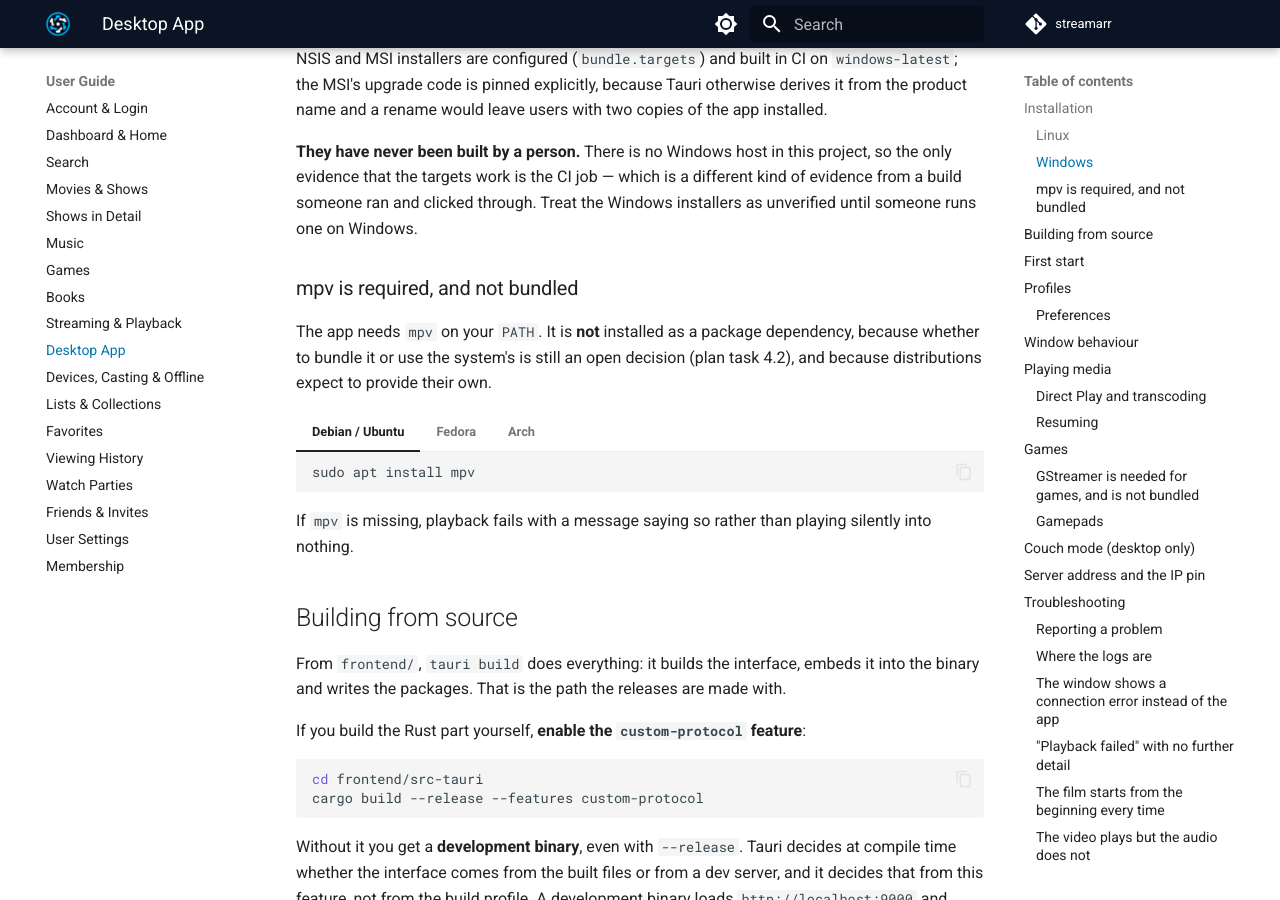
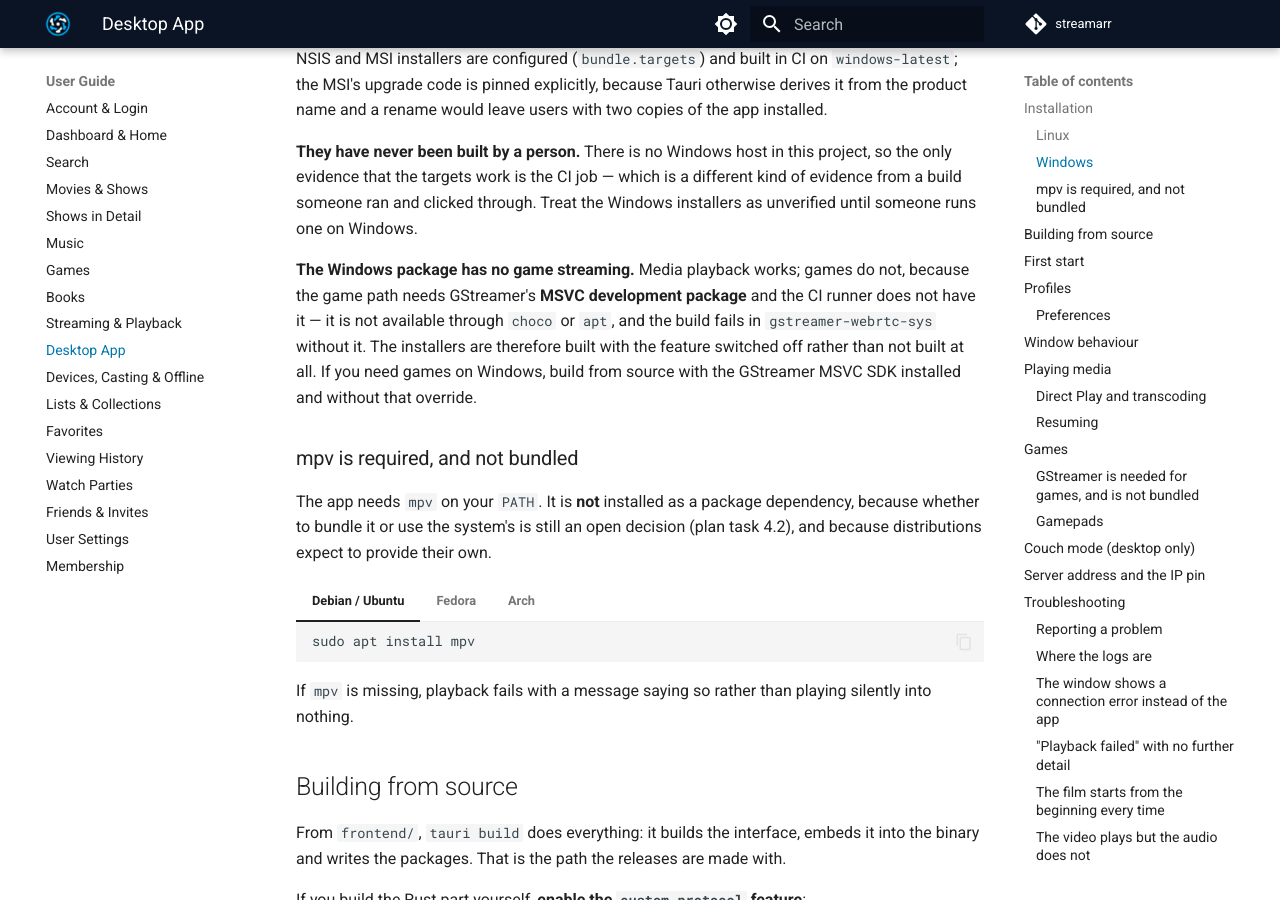
Before and after one commit to luebke-dev/streamarr, an MkDocs documentation site: the page built from docs/docs/user-guide/desktop.md, in a window 1280 px wide and 900 px high, scrolled down 1395 px. Built offline with MkDocs 1.6.1 and Material for MkDocs 9.7.7, drawn with Linux system fonts in a browser that asks for light colours; comment, search, counter and statistics services are not loaded.

Commit message:
docs(desktop): the Windows installers carry no game streaming
Written down because the CI job now builds them that way on purpose: GStreamer's
MSVC development package is not on the runner, the game path fails in
`gstreamer-webrtc-sys` without it, and a green job that silently ships a
half-feature would be worse than a documented limit.

```diff
--- a/docs/docs/user-guide/desktop.md
+++ b/docs/docs/user-guide/desktop.md
@@ -54,6 +54,14 @@ copies of the app installed.
 project, so the only evidence that the targets work is the CI job — which is a
 different kind of evidence from a build someone ran and clicked through. Treat the
 Windows installers as unverified until someone runs one on Windows.
+
+**The Windows package has no game streaming.** Media playback works; games do not,
+because the game path needs GStreamer's **MSVC development package** and the CI
+runner does not have it — it is not available through `choco` or `apt`, and the
+build fails in `gstreamer-webrtc-sys` without it. The installers are therefore
+built with the feature switched off rather than not built at all. If you need games
+on Windows, build from source with the GStreamer MSVC SDK installed and without
+that override.
 
 ### mpv is required, and not bundled
 
```
